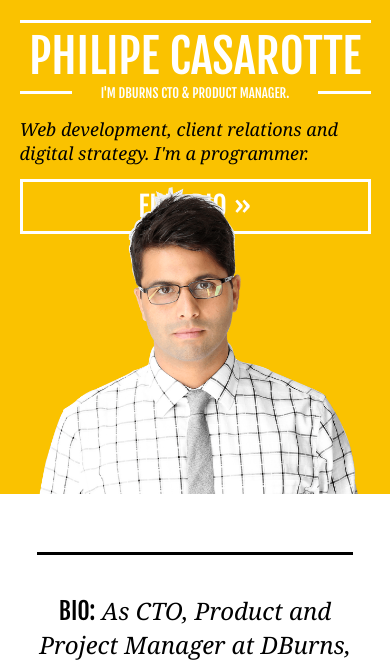
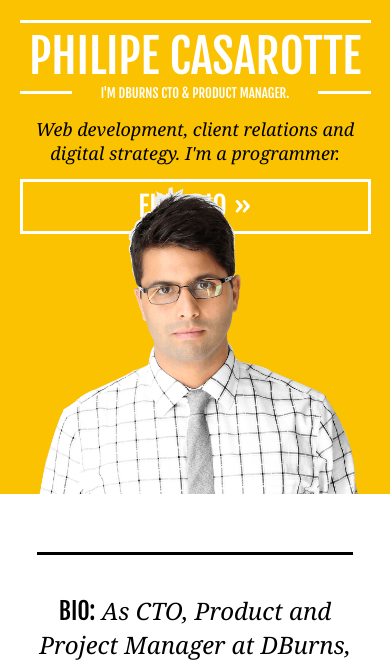
Before and after one commit to philipecasarotte/my-site, a PHP site: page / in a window 390 px wide. Shown: the top 660 px of the page. Run offline with PHP 8.4, Linux system fonts and the light colour scheme; some libraries are stand-ins or nearby versions.

Commit message:
fix text alignment for top section on mobile

```diff
--- a/stylesheets/default.css
+++ b/stylesheets/default.css
@@ -91,7 +91,7 @@ header div.intro a.animated:hover span, header div.intro a.animated:hover span s
 #personal {background-color:#272727;padding:5%;color:white;}
 #personal h2 {color:white;border-color:white;margin-bottom:5%;}
 #personal li {display:inline;float:left;width:20%;height:50%;background-position:center center;background-repeat:no-repeat;background-size:cover;overflow:hidden;}
-#personal li a {float:left;background-color:#333;background-color:rgba(30, 30, 30, 0.7);width:100%;height:18vw;color:white;text-align:center;padding:5%;display:block;background-repeat:no-repeat;background-position:center center;background-size:1%;-webkit-filter: grayscale(1); -webkit-filter: grayscale(100%);filter: gray; filter: grayscale(100%);filter: url(desaturate.svg#greyscale);}
+#personal li a {float:left;background-color:#333;background-color:rgba(30, 30, 30, 0.7);width:100%;height:18vw;color:white;text-align:center;padding:5%;display:block;background-repeat:no-repeat;background-position:center center;background-size:0%;-webkit-filter: grayscale(1); -webkit-filter: grayscale(100%);filter: gray; filter: grayscale(100%);filter: url(desaturate.svg#greyscale);}
 #personal li:nth-child(even) a {background-color:#666;background-color:rgba(60, 60, 60, 0.7);}
 #personal li a strong {display:block;font-size:2em;font-family:Georgia, "Times New Roman", Times, serif;font-weight:normal;font-style:italic;margin-top:40%;}
 #personal li a hr {width:10%;margin:0.5em auto 2em auto;border:none;border-top:2px solid #FAC200;}
@@ -181,7 +181,7 @@ footer nav a {display:inline;text-decoration:none;}
 	header div {width:100%;height:auto;float:left;flex:none;position:relative;height:240px;}
 	header div img {width:100%;height:auto;position:absolute;bottom:-60%;left:2%;}
 	header div.intro {width:100%;float:left;}
-	header div.intro p {font-size:18px;line-height:24px;margin-bottom:0;text-align:left;}
+	header div.intro p {font-size:18px;line-height:24px;margin-bottom:0;text-align:center;}
 	header div.intro button {width:100%;font-size:28px;}
 	header div.intro h1 small {font-size:13px;width:70%;margin-left:-10%;bottom:-15%;}
 	header div.intro a.animated {display:none}
```
